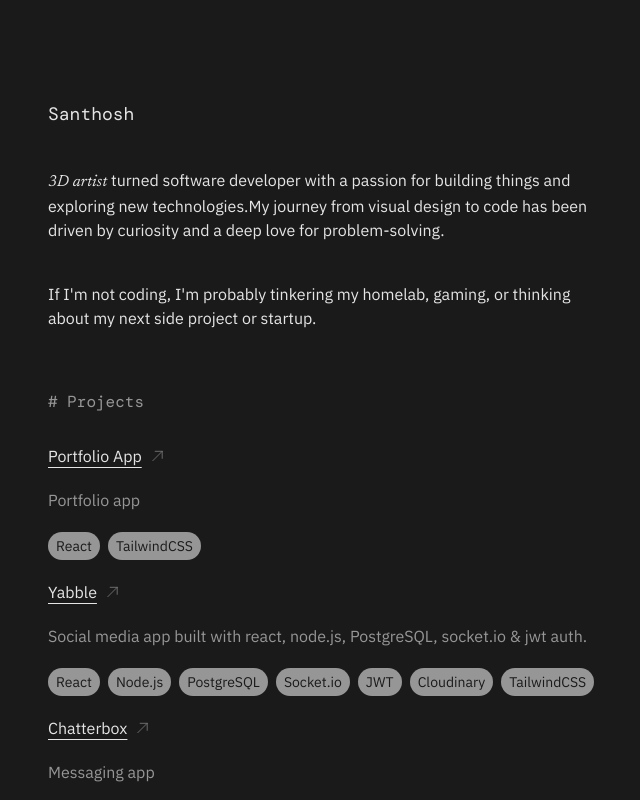
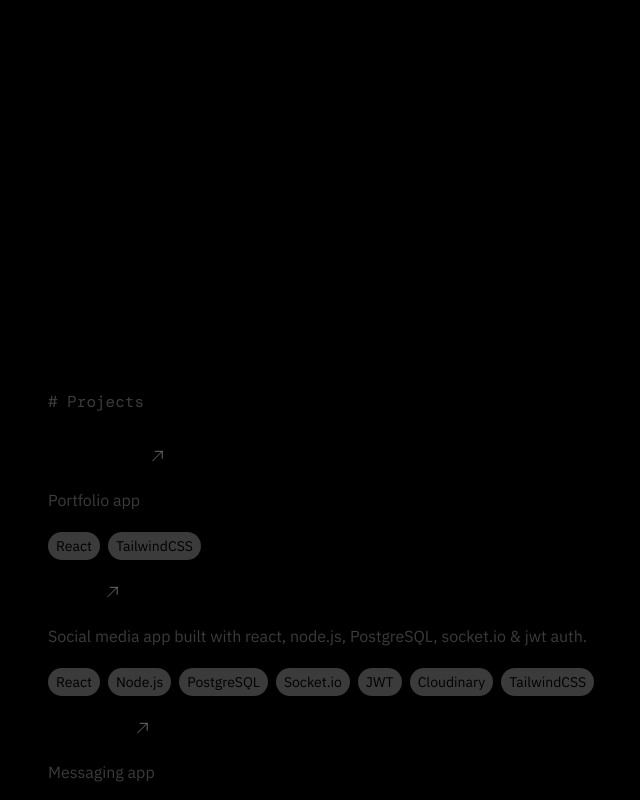
Before and after one commit to notsanta20/portfolio, a React (Vite) app: page / in a window 1280 px wide. Shown: the top 800 px of the page, without its empty margins (312-952 px from the left). Built offline with nearby package versions, Linux system fonts and the light colour scheme; a web font is replaced by a local one.

Commit message:
fix: simplified the colors

```diff
--- a/src/index.css
+++ b/src/index.css
@@ -1,15 +1,13 @@
 @import "tailwindcss";
 
 :root {
-  --dark-main: #1a1a1a;
-  --gray-dark: #969696;
+  --gray-dark: #3b3b3b;
   --gray-light: #a0a0a0;
-  --light-main: #e5e5e5;
   --font-sans: "IBM Plex Sans";
   --font-serif: "Newsreader";
   --font-mono: "DM Mono";
 }
 
 html {
-  background-color: var(--dark-main);
+  background-color: black;
 }
```
